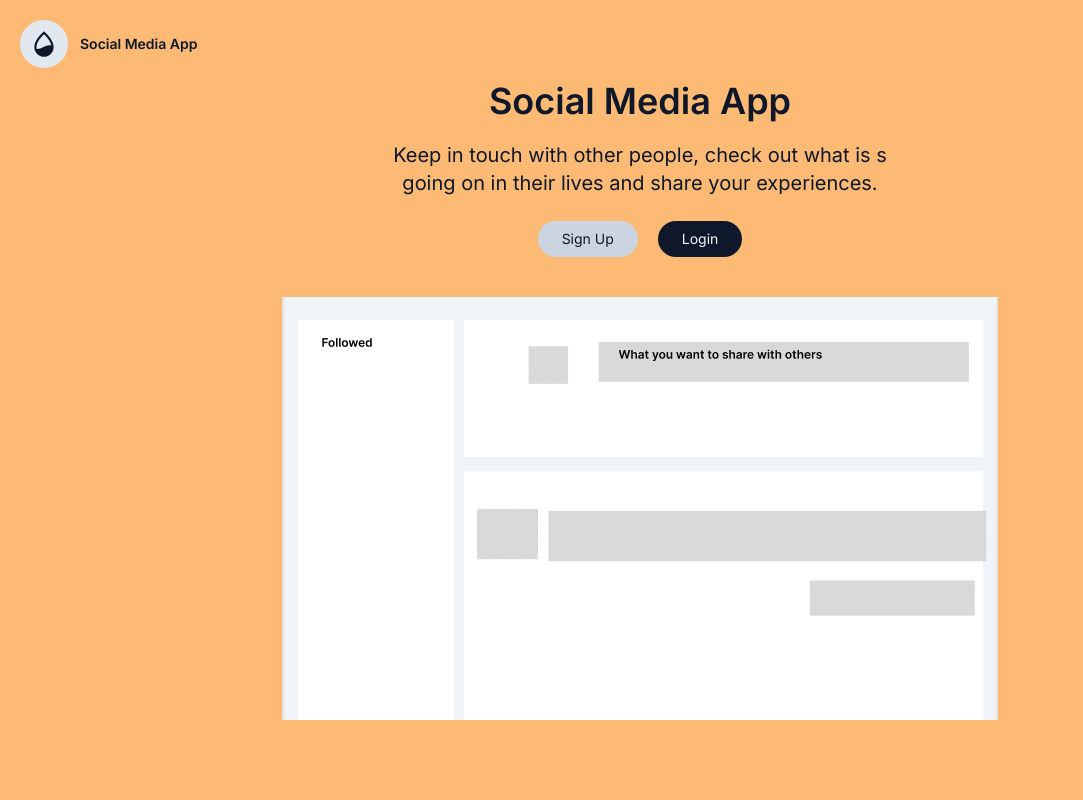
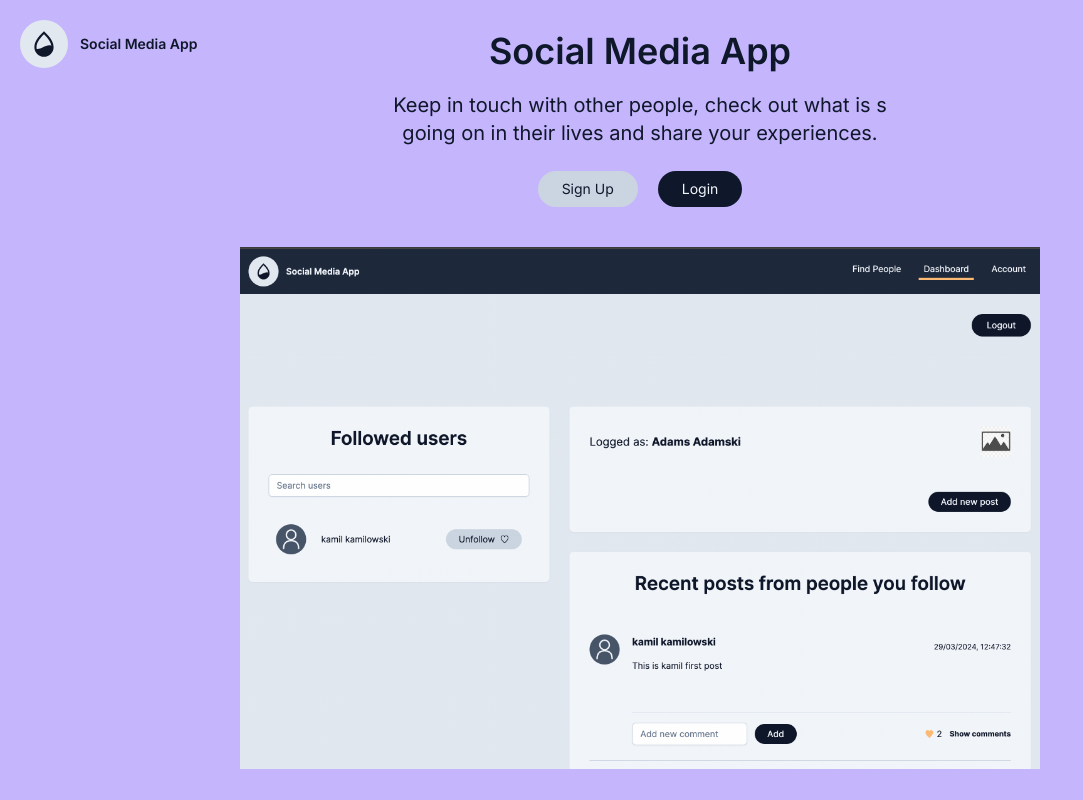
Before and after one commit to krhypki/sm-app, a Next.js app: page / in a window 1280 px wide. Shown: the whole page, without its empty margins (0-1083 px from the left). Built offline with nearby package versions, Linux system fonts and the light colour scheme.

Commit message:
Update homepage image

```diff
--- a/src/app/(public)/page.tsx
+++ b/src/app/(public)/page.tsx
@@ -29,6 +29,7 @@ export default function HomePage() {
         src={introImage}
         alt={`${APP_NAME} application preview`}
         priority
+        className="max-w-[800px]"
       />
     </>
   );
--- a/tailwind.config.ts
+++ b/tailwind.config.ts
@@ -10,7 +10,7 @@ const config: Config = {
   theme: {
     extend: {
       colors: {
-        accent: '#FDBA74',
+        accent: '#c4b5fd',
       },
     },
   },
```
Also changed, not shown: public/images/intro.png, 1 other file (tests, documents, lock files or other folders).
